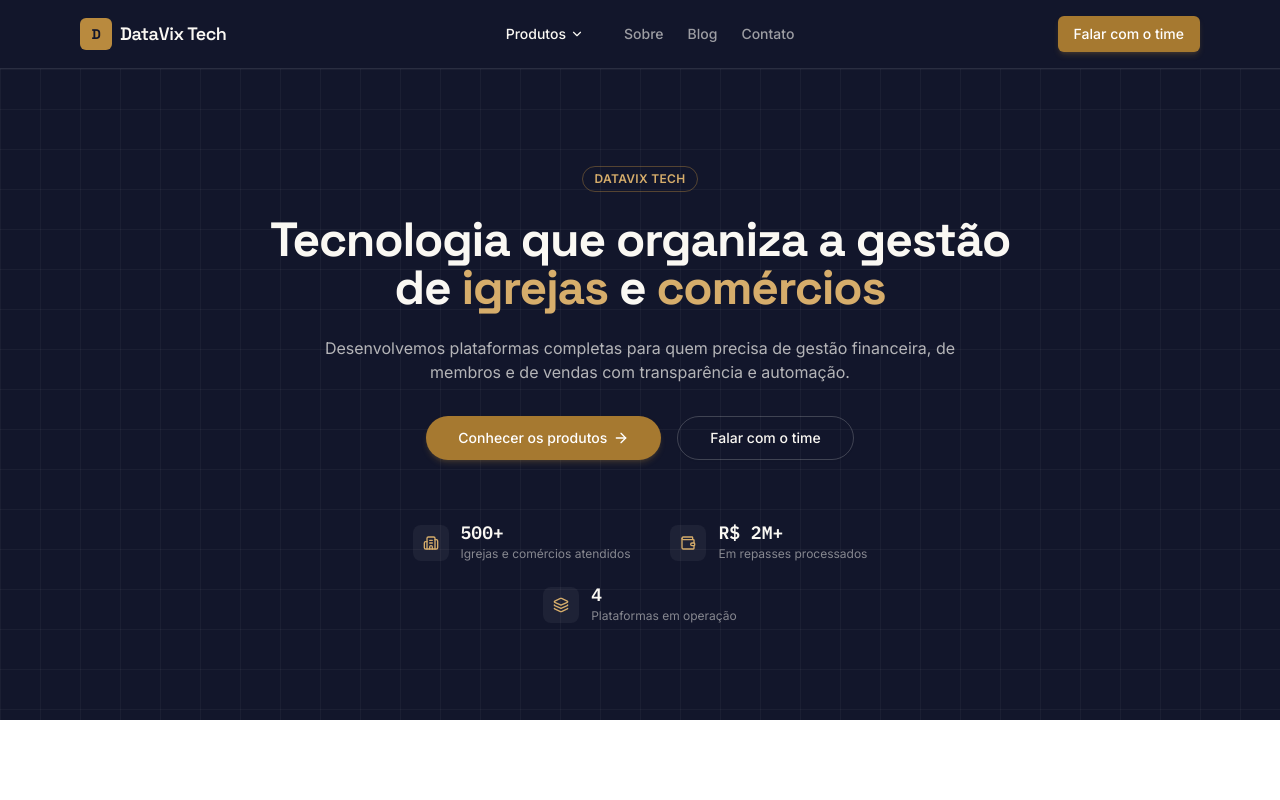
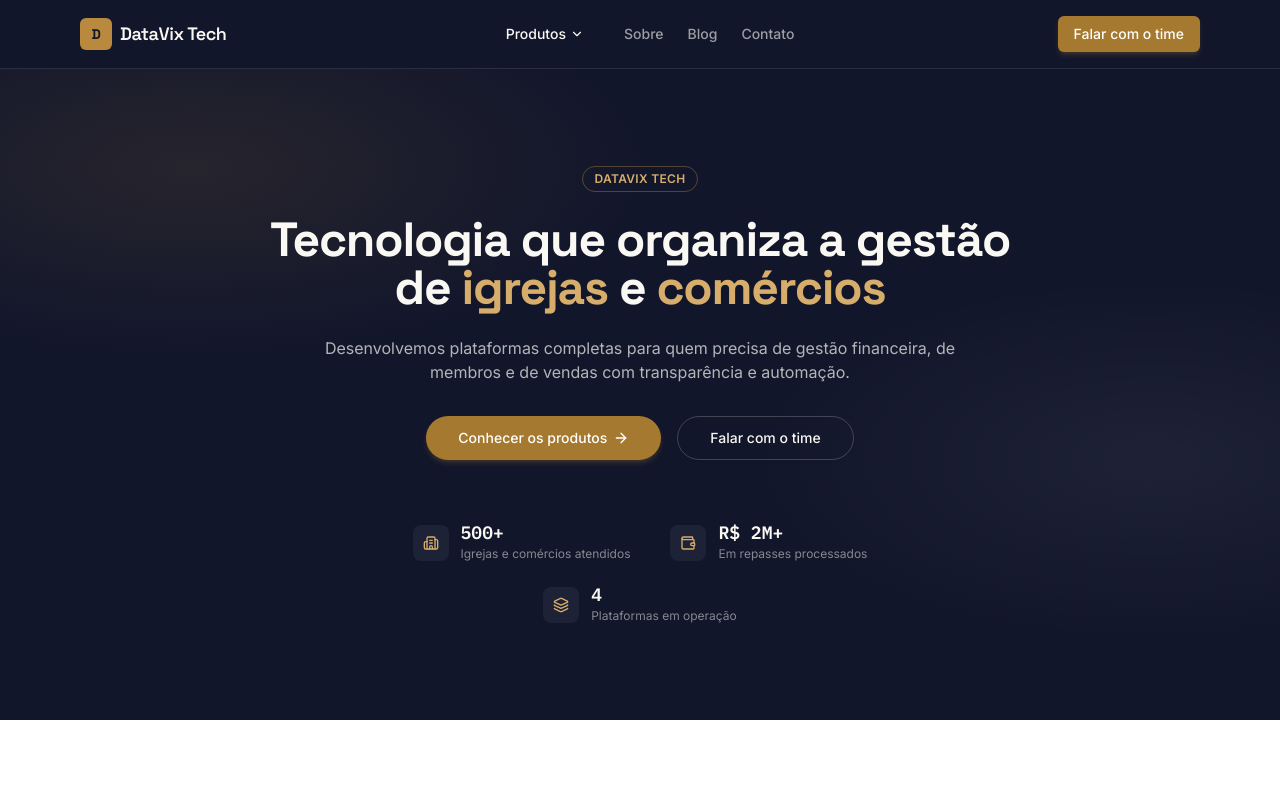
Before and after one commit to Biazindev/datavix-tech, a React (Vite) app: page / in a window 1280 px wide. Shown: the top 800 px of the page. Built offline with nearby package versions, Linux system fonts and the light colour scheme.

Commit message:
style: remove grid pattern from dark hero backgrounds
Kept the subtle radial glow, dropped the ink-grid line pattern across
Home and all 4 product hero sections per feedback.

```diff
--- a/src/index.css
+++ b/src/index.css
@@ -77,11 +77,4 @@
       radial-gradient(ellipse 55% 45% at 15% 15%, rgba(185, 138, 62, 0.12), transparent 65%),
       radial-gradient(ellipse 45% 40% at 90% 60%, rgba(255, 255, 255, 0.05), transparent 70%);
   }
-
-  .ink-grid {
-    background-image:
-      linear-gradient(rgba(255, 255, 255, 0.04) 1px, transparent 1px),
-      linear-gradient(to right, rgba(255, 255, 255, 0.04) 1px, transparent 1px);
-    background-size: 40px 40px;
-  }
 }
--- a/src/pages/Home.tsx
+++ b/src/pages/Home.tsx
@@ -14,7 +14,7 @@ const HOME_STATS = [
 export function Home() {
   return (
     <div>
-      <section className="ink-glow ink-grid bg-ink px-4 py-24 text-center text-paper">
+      <section className="ink-glow bg-ink px-4 py-24 text-center text-paper">
         <span className="pill-badge border-brass/40 text-brass-light">DataVix Tech</span>
         <h1 className="mx-auto mt-6 max-w-3xl text-4xl font-bold tracking-tight sm:text-5xl">
           Tecnologia que organiza a gestão de <span className="text-brass-light">igrejas</span> e{' '}
--- a/src/pages/products/BerionComerciosPage.tsx
+++ b/src/pages/products/BerionComerciosPage.tsx
@@ -38,7 +38,7 @@ const VALUE_PROPS = [
 export function BerionComerciosPage() {
   return (
     <div>
-      <section className="ink-glow ink-grid bg-ink px-4 py-20 text-paper">
+      <section className="ink-glow bg-ink px-4 py-20 text-paper">
         <div className="mx-auto grid max-w-6xl grid-cols-1 items-center gap-12 lg:grid-cols-2">
           <div>
             <span className="pill-badge" style={{ borderColor: `${hex[400]}66`, color: hex[400] }}>
--- a/src/pages/products/BerionIgrejasPage.tsx
+++ b/src/pages/products/BerionIgrejasPage.tsx
@@ -29,7 +29,7 @@ const cta = whatsappLink(`Olá! Quero saber mais sobre o ${berionIgrejas.name}.`
 export function BerionIgrejasPage() {
   return (
     <div>
-      <section className="ink-glow ink-grid bg-ink px-4 py-20 text-paper">
+      <section className="ink-glow bg-ink px-4 py-20 text-paper">
         <div className="mx-auto grid max-w-6xl grid-cols-1 items-center gap-12 lg:grid-cols-2">
           <div>
             <span className="pill-badge" style={{ borderColor: `${hex[400]}66`, color: hex[400] }}>
--- a/src/pages/products/ConexaoJovemPage.tsx
+++ b/src/pages/products/ConexaoJovemPage.tsx
@@ -37,7 +37,7 @@ const VALUE_PROPS = [
 export function ConexaoJovemPage() {
   return (
     <div>
-      <section className="ink-glow ink-grid overflow-x-hidden bg-ink px-4 py-20 text-paper">
+      <section className="ink-glow overflow-x-hidden bg-ink px-4 py-20 text-paper">
         <div className="mx-auto grid max-w-6xl grid-cols-1 items-center gap-12 lg:grid-cols-2">
           <div>
             <span className="pill-badge" style={{ borderColor: `${hex[400]}66`, color: hex[400] }}>
```
